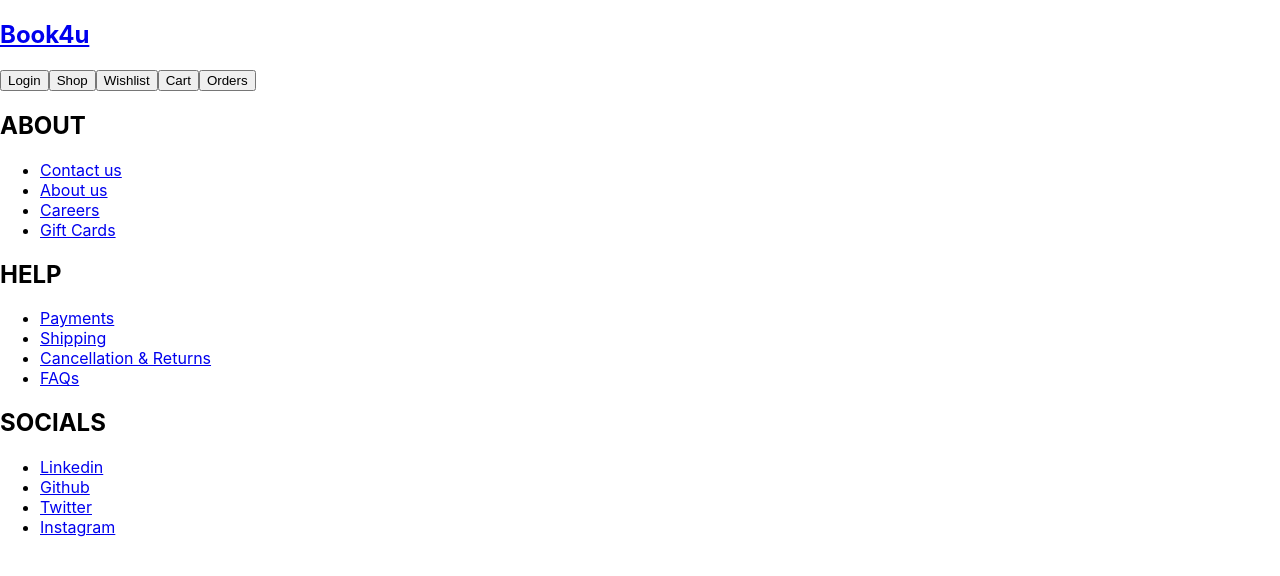
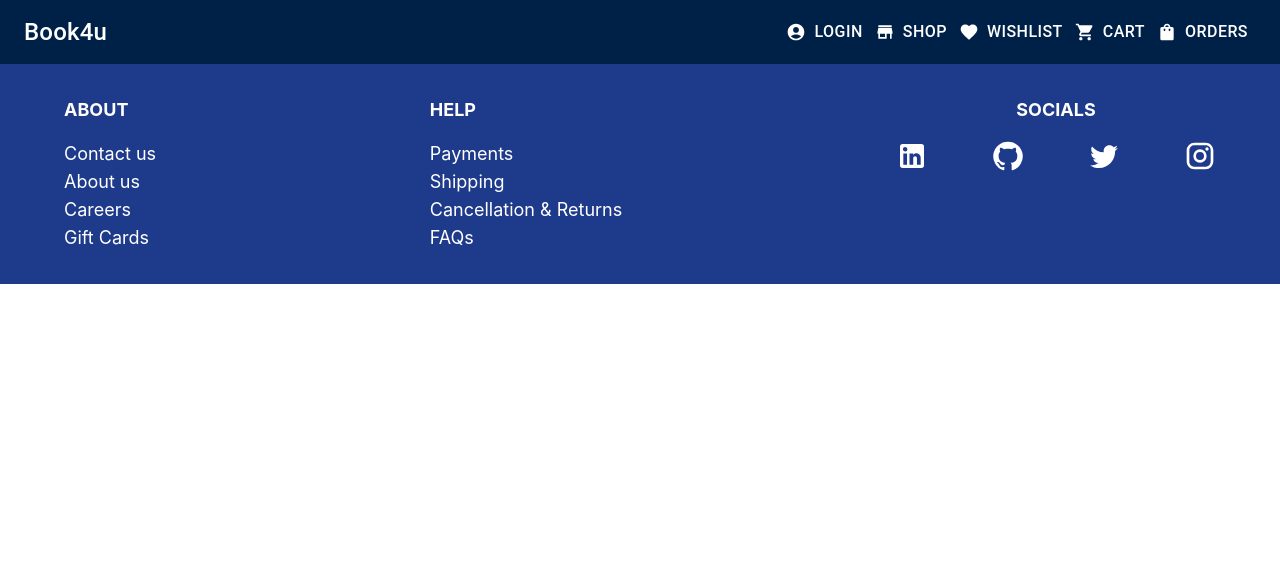
Before and after one commit to abraham-lopez-k3/online-book-sales-website, a React (Create React App) app in the folder client/: page / in a window 1280 px wide. Shown: the top 576 px of the page. Built offline with nearby package versions, Linux system fonts and the light colour scheme.

Commit message:
Tailwind setup and Navbar and footer styled

```diff
--- a/client/src/Components/Footer/Footer.jsx
+++ b/client/src/Components/Footer/Footer.jsx
@@ -1,35 +1,36 @@
 import React from 'react';
 import { Link } from "react-router-dom";
+import { GitHub, Twitter, LinkedIn, Instagram } from '@mui/icons-material';
 
 function Footer() {
     return (
         <footer className="bg-blue-900 text-white py-8">
-            <div className="container mx-auto flex flex-wrap justify-between">
+            <div className="container mx-auto flex flex-wrap justify-between max-w-[90%]">
                 <div className="footer-section">
                     <h2 className="text-lg font-bold mb-4">ABOUT</h2>
                     <ul className="footer-list">
-                        <li><Link to="/" className="hover:text-gray-200">Contact us</Link></li>
-                        <li><Link to="/" className="hover:text-gray-200">About us</Link></li>
-                        <li><Link to="/" className="hover:text-gray-200">Careers</Link></li>
-                        <li><Link to="/" className="hover:text-gray-200">Gift Cards</Link></li>
+                        <li><Link to="/" className="hover:text-yellow-300 text-lg">Contact us</Link></li>
+                        <li><Link to="/" className="hover:text-yellow-300 text-lg">About us</Link></li>
+                        <li><Link to="/" className="hover:text-yellow-300 text-lg">Careers</Link></li>
+                        <li><Link to="/" className="hover:text-yellow-300 text-lg">Gift Cards</Link></li>
                     </ul>
                 </div>
                 <div className="footer-section">
                     <h2 className="text-lg font-bold mb-4">HELP</h2>
                     <ul className="footer-list">
-                        <li><Link to="/" className="hover:text-gray-200">Payments</Link></li>
-                        <li><Link to="/" className="hover:text-gray-200">Shipping</Link></li>
-                        <li><Link to="/" className="hover:text-gray-200">Cancellation & Returns</Link></li>
-                        <li><Link to="/" className="hover:text-gray-200">FAQs</Link></li>
+                        <li><Link to="/" className="hover:text-yellow-300 text-lg">Payments</Link></li>
+                        <li><Link to="/" className="hover:text-yellow-300 text-lg">Shipping</Link></li>
+                        <li><Link to="/" className="hover:text-yellow-300 text-lg">Cancellation & Returns</Link></li>
+                        <li><Link to="/" className="hover:text-yellow-300 text-lg">FAQs</Link></li>
                     </ul>
                 </div>
                 <div className="footer-section">
-                    <h2 className="text-lg font-bold mb-4">SOCIALS</h2>
-                    <ul className="footer-list">
-                        <li><a href="/" className="hover:text-gray-200">Linkedin</a></li>
-                        <li><a href="/" className="hover:text-gray-200">Github</a></li>
-                        <li><a href="/" className="hover:text-gray-200">Twitter</a></li>
-                        <li><a href="/" className="hover:text-gray-200">Instagram</a></li>
+                    <h2 className="text-lg font-bold mb-4 text-center">SOCIALS</h2>
+                    <ul className="footer-list flex gap-16">
+                        <li><a href="/" className="hover:text-yellow-300"><LinkedIn sx={{ fontSize: '2rem' }} /></a></li>
+                        <li><a href="/" className="hover:text-yellow-300"><GitHub sx={{ fontSize: '2rem' }} /></a></li>
+                        <li><a href="/" className="hover:text-yellow-300"><Twitter sx={{ fontSize: '2rem' }} /></a></li>
+                        <li><a href="/" className="hover:text-yellow-300"><Instagram sx={{ fontSize: '2rem' }} /></a></li>
                     </ul>
                 </div>
             </div>
--- a/client/src/Components/NavBar/NavBar.jsx
+++ b/client/src/Components/NavBar/NavBar.jsx
@@ -1,46 +1,91 @@
-import React from 'react';
-import { Link, useLocation } from "react-router-dom";
+import React, { useState } from 'react';
+import { AppBar, Toolbar, Typography, IconButton, Button, useMediaQuery, useTheme, styled } from '@mui/material';
+import MenuIcon from '@mui/icons-material/Menu';
+import AccountCircleIcon from '@mui/icons-material/AccountCircle';
+import StoreIcon from '@mui/icons-material/Store';
+import FavoriteIcon from '@mui/icons-material/Favorite';
+import ShoppingCartIcon from '@mui/icons-material/ShoppingCart';
+import ShoppingBagIcon from '@mui/icons-material/ShoppingBag';
+import { Link } from 'react-router-dom';
 
+const StyledAppBar = styled(AppBar)({
+  backgroundColor: '#002147', // Adjust color to your preference
+});
 
+const StyledButton = styled(Button)({
+  fontSize: '1rem', // Adjust font size
+  '&:hover': {
+    color: '#FFD700', // Adjust hover color
+    textDecoration: 'underline', // Underline on hover
+  },
+});
 
 function Navbar() {
-    const location = useLocation();
+  const theme = useTheme();
+  const isMobile = useMediaQuery(theme.breakpoints.down('md'));
+  const [openMenu, setOpenMenu] = useState(false);
 
-    return (
-        <div className="bg-gray-800 text-white p-4 flex justify-between">
-            <div className="left-topbar-container">
-                <Link to="/">
-                    <h2 className="text-xl font-bold">Book4u</h2>
-                </Link>
-                {location.pathname === "/shop" && (
-                    <div className="search-bar">
-                        <input
-                            className="bg-gray-700 rounded px-2 py-1"
-                            type="text"
-                            placeholder="Search"
-                        />
-                    </div>
-                )}
-            </div>
-            <div className="right-topbar-container">
-                <Link to="/login">
-                    <button className="mr-4 px-4 py-2 rounded bg-blue-500 hover:bg-blue-600">Login</button>
-                </Link>
-                <Link to="/shop">
-                    <button className="mr-2 px-4 py-2 rounded bg-gray-600 hover:bg-gray-700">Shop</button>
-                </Link>
-                <Link to="/wishlist">
-                    <button className="mr-2 px-4 py-2 rounded bg-gray-600 hover:bg-gray-700">Wishlist</button>
-                </Link>
-                <Link to="/cart">
-                    <button className="mr-2 px-4 py-2 rounded bg-gray-600 hover:bg-gray-700">Cart</button>
-                </Link>
-                <Link to="/orders">
-                    <button className="px-4 py-2 rounded bg-gray-600 hover:bg-gray-700">Orders</button>
-                </Link>
-            </div>
+  const handleMenuClick = () => {
+    setOpenMenu(!openMenu);
+  };
+
+  return (
+    <StyledAppBar position="static">
+      <Toolbar>
+        <Typography variant="h6" component="div" sx={{ flexGrow: 1, fontSize: '1.5rem' }}>
+          Book4u
+        </Typography>
+        {isMobile ? (
+          <IconButton
+            edge="start"
+            color="inherit"
+            aria-label="menu"
+            onClick={handleMenuClick}
+          >
+            <MenuIcon sx={{ fontSize: '2rem' }} />
+          </IconButton>
+        ) : (
+          <div>
+            <StyledButton color="inherit" component={Link} to="/login" startIcon={<AccountCircleIcon sx={{ fontSize: '1.5rem' }} />}>
+              Login
+            </StyledButton>
+            <StyledButton color="inherit" component={Link} to="/shop" startIcon={<StoreIcon sx={{ fontSize: '1.5rem' }} />}>
+              Shop
+            </StyledButton>
+            <StyledButton color="inherit" component={Link} to="/wishlist" startIcon={<FavoriteIcon sx={{ fontSize: '1.5rem' }} />}>
+              Wishlist
+            </StyledButton>
+            <StyledButton color="inherit" component={Link} to="/cart" startIcon={<ShoppingCartIcon sx={{ fontSize: '1.5rem' }} />}>
+              Cart
+            </StyledButton>
+            <StyledButton color="inherit" component={Link} to="/orders" startIcon={<ShoppingBagIcon sx={{ fontSize: '1.5rem' }} />}>
+              Orders
+            </StyledButton>
+          </div>
+        )}
+      </Toolbar>
+      {/* Conditional rendering for the mobile menu */}
+      {isMobile && (
+        <div style={{ display: openMenu ? 'block' : 'none' }}>
+          <StyledButton color="inherit" component={Link} to="/login" startIcon={<AccountCircleIcon sx={{ fontSize: '1.5rem' }} />} fullWidth>
+            Login
+          </StyledButton>
+          <StyledButton color="inherit" component={Link} to="/shop" startIcon={<StoreIcon sx={{ fontSize: '1.5rem' }} />} fullWidth>
+            Shop
+          </StyledButton>
+          <StyledButton color="inherit" component={Link} to="/wishlist" startIcon={<FavoriteIcon sx={{ fontSize: '1.5rem' }} />} fullWidth>
+            Wishlist
+          </StyledButton>
+          <StyledButton color="inherit" component={Link} to="/cart" startIcon={<ShoppingCartIcon sx={{ fontSize: '1.5rem' }} />} fullWidth>
+            Cart
+          </StyledButton>
+          <StyledButton color="inherit" component={Link} to="/orders" startIcon={<ShoppingBagIcon sx={{ fontSize: '1.5rem' }} />} fullWidth>
+            Orders
+          </StyledButton>
         </div>
-    )
+      )}
+    </StyledAppBar>
+  );
 }
 
 export default Navbar;
--- a/client/src/index.css
+++ b/client/src/index.css
@@ -5,9 +5,13 @@ body {
     sans-serif;
   -webkit-font-smoothing: antialiased;
   -moz-osx-font-smoothing: grayscale;
+  overflow-x:hidden;
 }
 
 code {
   font-family: source-code-pro, Menlo, Monaco, Consolas, 'Courier New',
     monospace;
 }
+@tailwind base;
+@tailwind components;
+@tailwind utilities;
```
